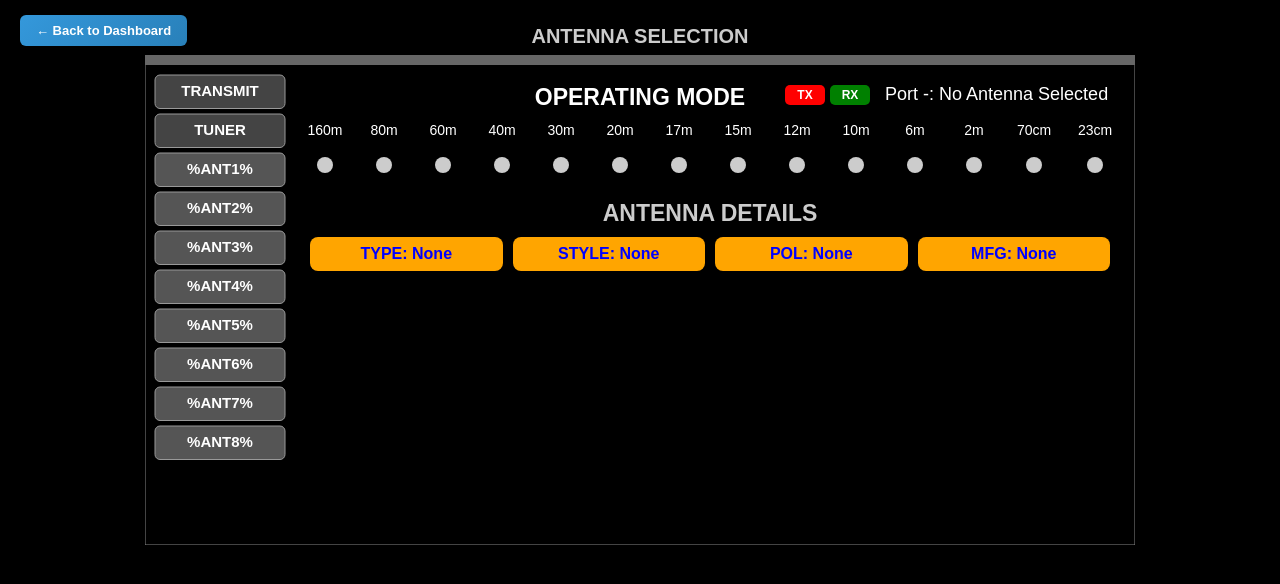
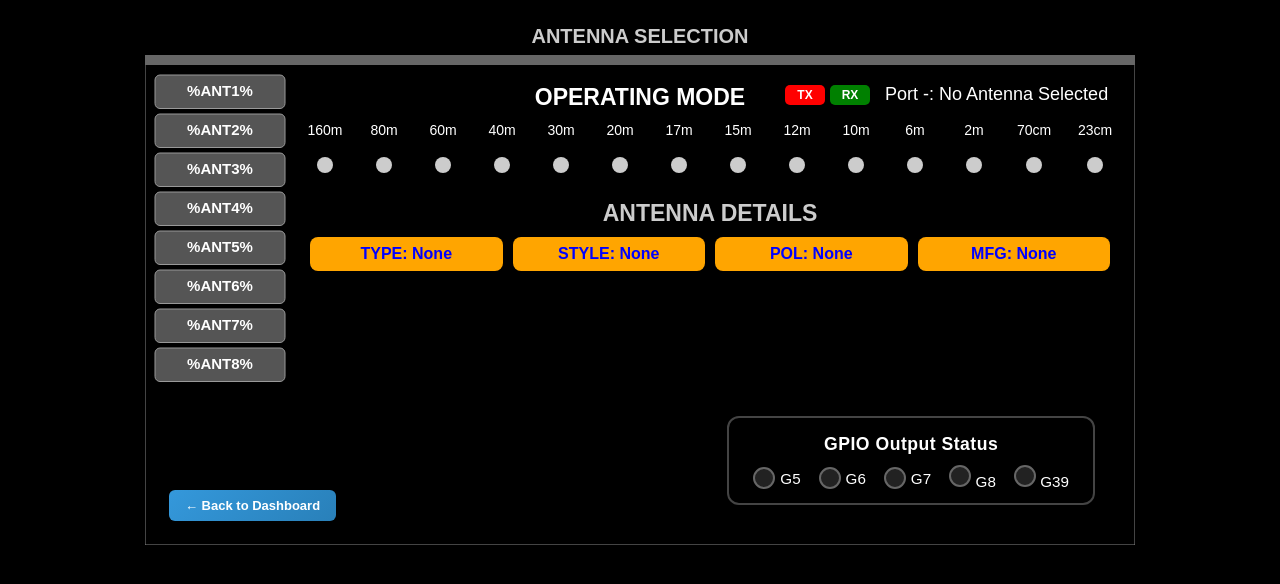
Before and after one commit to ShackMate/ShackMate-AntennaSwitch, a plain HTML site: page data/switch.html in a window 1280 px wide. Drawn offline with Linux system fonts and the light colour scheme.

Commit message:
Describe your changes here

```diff
--- a/data/antenna.js
+++ b/data/antenna.js
@@ -189,6 +189,10 @@ let webSocketConnected = false;
 
 document.addEventListener("DOMContentLoaded", function() {
   // --- Set up remoteWS for CI-V messages (port 4000, server-side) ---
+
+  // Restore original event handling for TRANSMIT, TUNER, and antenna buttons
+  // (This block will be replaced with the original event attachment logic for TRANSMIT, TUNER, and antenna buttons)
+  // ...existing code...
   const remoteWsUrl = `ws://${window.location.hostname}:4000/remoteWS`;
   remoteWS = new WebSocket(remoteWsUrl);
 
@@ -342,6 +346,30 @@ function autoSaveConfig(key, value) {
       try {
         const data = JSON.parse(event.data);
         if (data.type === "stateUpdate") {
+          // --- GPIO Output Indicator Update ---
+          if (Array.isArray(data.gpioStatus) && data.gpioStatus.length === 5) {
+            for (let i = 0; i < 5; i++) {
+              const led = document.getElementById(`gpio-led-${i+1}`);
+              if (led) {
+                if (data.gpioStatus[i]) {
+                  led.classList.add('on');
+                  led.classList.remove('off');
+                } else {
+                  led.classList.remove('on');
+                  led.classList.add('off');
+                }
+                // Diagnostics: log each update
+                console.log(`[DIAG] GPIO LED ${i+1} (${led.id}) set to ${data.gpioStatus[i] ? 'ON' : 'OFF'}`);
+              }
+               else {
+                 console.warn(`[DIAG] GPIO LED element not found: gpio-led-${i+1}`);
+               }
+            }
+          }
+          // --- GPIO Indicator Visibility (hide G8/G39 for RCS-10) ---
+          if (typeof data.rcsType !== 'undefined' && window.updateGpioIndicatorVisibility) {
+            window.updateGpioIndicatorVisibility(data.rcsType);
+          }
           hasReceivedFreshState = true; // Mark that we've received state from server
           console.log("=== RECEIVED STATE UPDATE ===");
           console.log("Received data:", data);
@@ -478,6 +506,7 @@ function autoSaveConfig(key, value) {
             refreshUIForAntenna(currentAntennaIndex);
             updateOptionButtons();
             updateAntennaButtonVisibility();
+            // ...existing code...
             console.log("=== STATE UPDATE COMPLETE ===");
             console.log("Final state - index:", currentAntennaIndex, "rcsType:", rcsType);
           } else {
--- a/data/switch.html
+++ b/data/switch.html
@@ -29,10 +29,10 @@
   </style>
 </head>
 <body>
-  <a href="/" class="back-button">← Back to Dashboard</a>
+
   <input type="hidden" id="rcsTypeValue" value="%RCS_TYPE%">
 
-  <div class="content-container">
+  <div class="content-container" style="position:relative;">
     <!-- Main SVG container -->
     <svg width="990" height="525" viewBox="0 0 990 525" xmlns="http://www.w3.org/2000/svg" style="display: inline-block; vertical-align: top;">
       <!-- Outer border -->
@@ -84,62 +84,50 @@
 
       <!-- Left-side antenna button group (8 buttons) -->
       <g id="button-group" transform="translate(10,55)">
-        <g id="btnTransmit" class="function-button" data-index="-1" transform="translate(0,0)">
-          <rect width="130" height="33.5" rx="5" />
-          <text x="65" y="16.75" dominant-baseline="middle" font-family="sans-serif" font-size="15" font-weight="bold" text-anchor="middle">
-            TRANSMIT
-          </text>
-        </g>
-        <g id="btnTuner" class="function-button" data-index="-1" transform="translate(0,39)">
-          <rect width="130" height="33.5" rx="5" />
-          <text id="tunerText" x="65" y="16.75" dominant-baseline="middle" font-family="sans-serif" font-size="15" font-weight="bold" text-anchor="middle">
-            TUNER
-          </text>
-        </g>
         <!-- 8 Antenna Buttons using placeholders -->
-        <g id="ant1" class="antenna-button" data-index="0" transform="translate(0,78)">
+        <g id="ant1" class="antenna-button" data-index="0" transform="translate(0,0)">
           <rect width="130" height="33.5" rx="5" />
           <text x="65" y="16.75" dominant-baseline="middle" font-family="sans-serif" font-size="15" font-weight="bold" text-anchor="middle">
             %ANT1%
           </text>
         </g>
-        <g id="ant2" class="antenna-button" data-index="1" transform="translate(0,117)">
+        <g id="ant2" class="antenna-button" data-index="1" transform="translate(0,39)">
           <rect width="130" height="33.5" rx="5" />
           <text x="65" y="16.75" dominant-baseline="middle" font-family="sans-serif" font-size="15" font-weight="bold" text-anchor="middle">
             %ANT2%
           </text>
         </g>
-        <g id="ant3" class="antenna-button" data-index="2" transform="translate(0,156)">
+        <g id="ant3" class="antenna-button" data-index="2" transform="translate(0,78)">
           <rect width="130" height="33.5" rx="5" />
           <text x="65" y="16.75" dominant-baseline="middle" font-family="sans-serif" font-size="15" font-weight="bold" text-anchor="middle">
             %ANT3%
           </text>
         </g>
-        <g id="ant4" class="antenna-button" data-index="3" transform="translate(0,195)">
+        <g id="ant4" class="antenna-button" data-index="3" transform="translate(0,117)">
           <rect width="130" height="33.5" rx="5" />
           <text x="65" y="16.75" dominant-baseline="middle" font-family="sans-serif" font-size="15" font-weight="bold" text-anchor="middle">
             %ANT4%
           </text>
         </g>
-        <g id="ant5" class="antenna-button" data-index="4" transform="translate(0,234)">
+        <g id="ant5" class="antenna-button" data-index="4" transform="translate(0,156)">
           <rect width="130" height="33.5" rx="5" />
           <text x="65" y="16.75" dominant-baseline="middle" font-family="sans-serif" font-size="15" font-weight="bold" text-anchor="middle">
             %ANT5%
           </text>
         </g>
-        <g id="ant6" class="antenna-button" data-index="5" transform="translate(0,273)">
+        <g id="ant6" class="antenna-button" data-index="5" transform="translate(0,195)">
           <rect width="130" height="33.5" rx="5" />
           <text x="65" y="16.75" dominant-baseline="middle" font-family="sans-serif" font-size="15" font-weight="bold" text-anchor="middle">
             %ANT6%
           </text>
         </g>
-        <g id="ant7" class="antenna-button" data-index="6" transform="translate(0,312)">
+        <g id="ant7" class="antenna-button" data-index="6" transform="translate(0,234)">
           <rect width="130" height="33.5" rx="5" />
           <text x="65" y="16.75" dominant-baseline="middle" font-family="sans-serif" font-size="15" font-weight="bold" text-anchor="middle">
             %ANT7%
           </text>
         </g>
-        <g id="ant8" class="antenna-button" data-index="7" transform="translate(0,351)">
+        <g id="ant8" class="antenna-button" data-index="7" transform="translate(0,273)">
           <rect width="130" height="33.5" rx="5" />
           <text x="65" y="16.75" dominant-baseline="middle" font-family="sans-serif" font-size="15" font-weight="bold" text-anchor="middle">
             %ANT8%
@@ -165,6 +153,40 @@
           Port -: No Antenna Selected
         </text>
       </g>
+
+    <!-- GPIO Output Indicators (moved inside main window, lower right) -->
+    <div id="gpio-indicators" style="position:absolute; right:40px; bottom:40px; z-index:10; background:rgba(0,0,0,0.85); border-radius:12px; padding:16px 24px 12px 24px; box-shadow:0 2px 12px #000a; border:2px solid #444; min-width:270px;">
+      <div style="color:#fff; font-family:sans-serif; font-size:1.1em; font-weight:600; letter-spacing:0.5px; margin-bottom:10px; text-align:center;">GPIO Output Status</div>
+      <div id="gpio-indicator-row" class="gpio-row-right" style="display:flex; gap:18px;">
+        <div style="display:flex; align-items:center; gap:5px;">
+          <span id="gpio-led-1" class="gpio-led off"></span>
+          <span style="color:#fff; font-size:0.95em;">G5</span>
+        </div>
+        <div style="display:flex; align-items:center; gap:5px;">
+          <span id="gpio-led-2" class="gpio-led off"></span>
+          <span style="color:#fff; font-size:0.95em;">G6</span>
+        </div>
+        <div style="display:flex; align-items:center; gap:5px;">
+          <span id="gpio-led-3" class="gpio-led off"></span>
+          <span style="color:#fff; font-size:0.95em;">G7</span>
+        </div>
+        <div id="gpio-g8" style="display:flex; align-items:center; gap:5px;">
+          <span id="gpio-led-4" class="gpio-led off"></span>
+          <span style="color:#fff; font-size:0.95em;">G8</span>
+        </div>
+        <div id="gpio-g39" style="display:flex; align-items:center; gap:5px;">
+          <span id="gpio-led-5" class="gpio-led off"></span>
+          <span style="color:#fff; font-size:0.95em;">G39</span>
+        </div>
+      </div>
+    </div>
+
+    <!-- Back to Dashboard button inside window, lower left, not overlaying sidebar -->
+    <div style="position:absolute; left:0; bottom:0; width:100%; display:flex; justify-content:flex-start; align-items:flex-end; pointer-events:none; z-index:20; height:100%;">
+      <div style="width:340px; height:100%; display:flex; align-items:flex-end; pointer-events:none;">
+        <a href="/" class="back-button" style="margin:0 0 24px 24px; pointer-events:auto; position:static;">← Back to Dashboard</a>
+      </div>
+    </div>
     </svg>
 
     <!-- Option Buttons placed under the LED area -->
@@ -184,6 +206,65 @@
   </div>
 
   <!-- Reference to updated JS file -->
+  <style>
+    #gpio-indicators {
+      pointer-events: none;
+    }
+    .gpio-row-center {
+      justify-content: center !important;
+    }
+    .gpio-row-right {
+      justify-content: flex-end !important;
+    }
+    .gpio-led {
+      display:inline-block;
+      width:18px;
+      height:18px;
+      border-radius:50%;
+      background:#222;
+      border:2px solid #666;
+      box-shadow:0 0 4px #000a;
+      transition:background 0.2s, box-shadow 0.2s;
+      pointer-events: auto;
+    }
+    .gpio-led.on {
+      background:#0f0;
+      box-shadow:0 0 10px #0f08;
+      border-color:#0f0;
+    }
+    .gpio-led.off {
+      background:#222;
+      border-color:#666;
+      box-shadow:0 0 4px #000a;
+    }
+  </style>
+  <script>
+    // Hide G8 & G39 indicators if RCS-10 is selected, and auto-center row for RCS-8
+    function updateGpioIndicatorVisibility(rcsType) {
+      var g8 = document.getElementById('gpio-g8');
+      var g39 = document.getElementById('gpio-g39');
+      var row = document.getElementById('gpio-indicator-row');
+      if (!g8 || !g39 || !row) return;
+      if (rcsType === 1 || rcsType === '1') {
+        g8.style.display = 'none';
+        g39.style.display = 'none';
+        row.classList.remove('gpio-row-right');
+        row.classList.add('gpio-row-center');
+      } else {
+        g8.style.display = '';
+        g39.style.display = '';
+        row.classList.remove('gpio-row-right');
+        row.classList.add('gpio-row-center');
+      }
+    }
+    // Initial check on page load
+    document.addEventListener('DOMContentLoaded', function() {
+      var rcsTypeVal = document.getElementById('rcsTypeValue');
+      updateGpioIndicatorVisibility(rcsTypeVal ? parseInt(rcsTypeVal.value) : 0);
+    });
+    // Listen for rcsType changes from antenna.js
+    window.updateGpioIndicatorVisibility = updateGpioIndicatorVisibility;
+  </script>
   <script src="antenna.js"></script>
 </body>
 </html>
```
Also changed, not shown: 2 other files.
